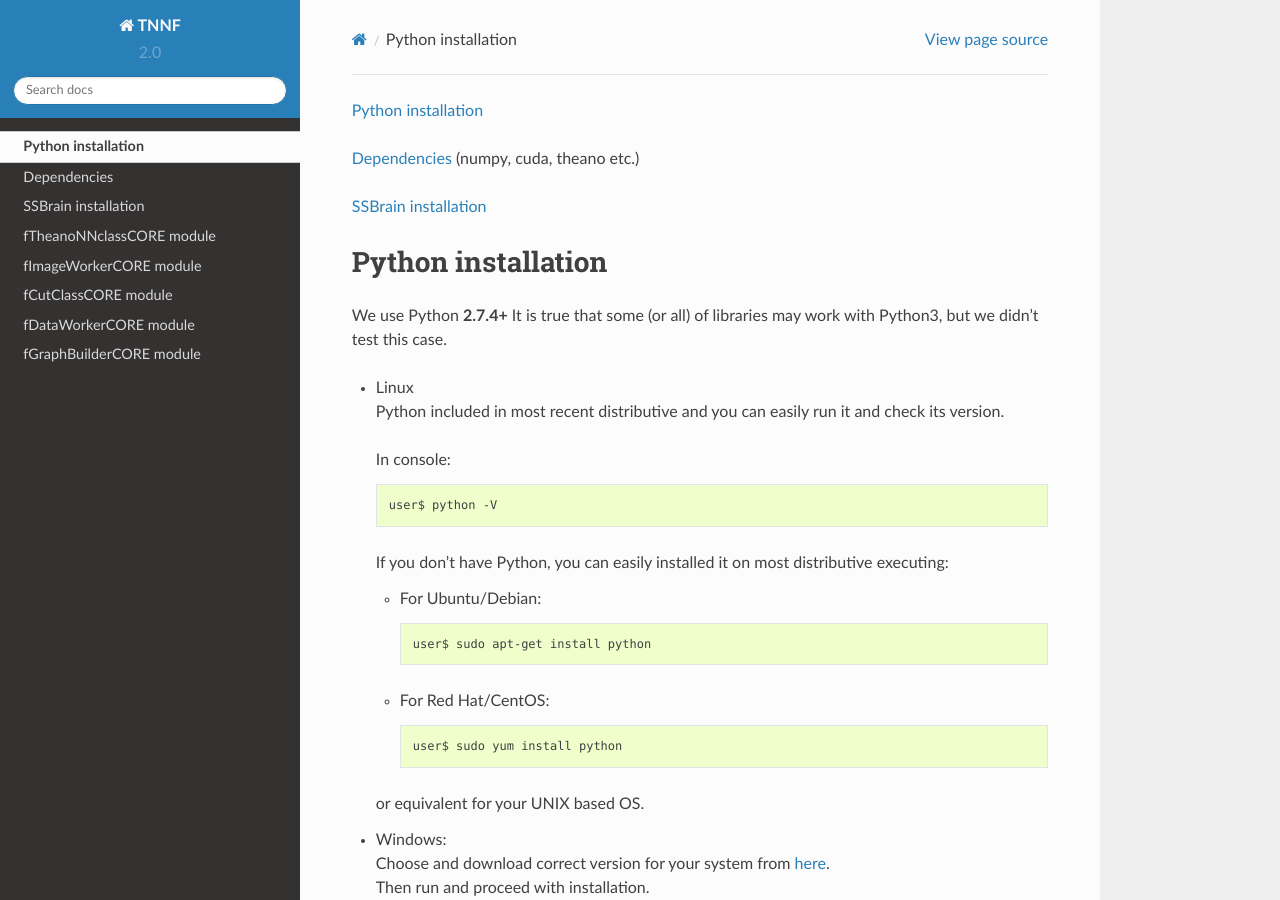
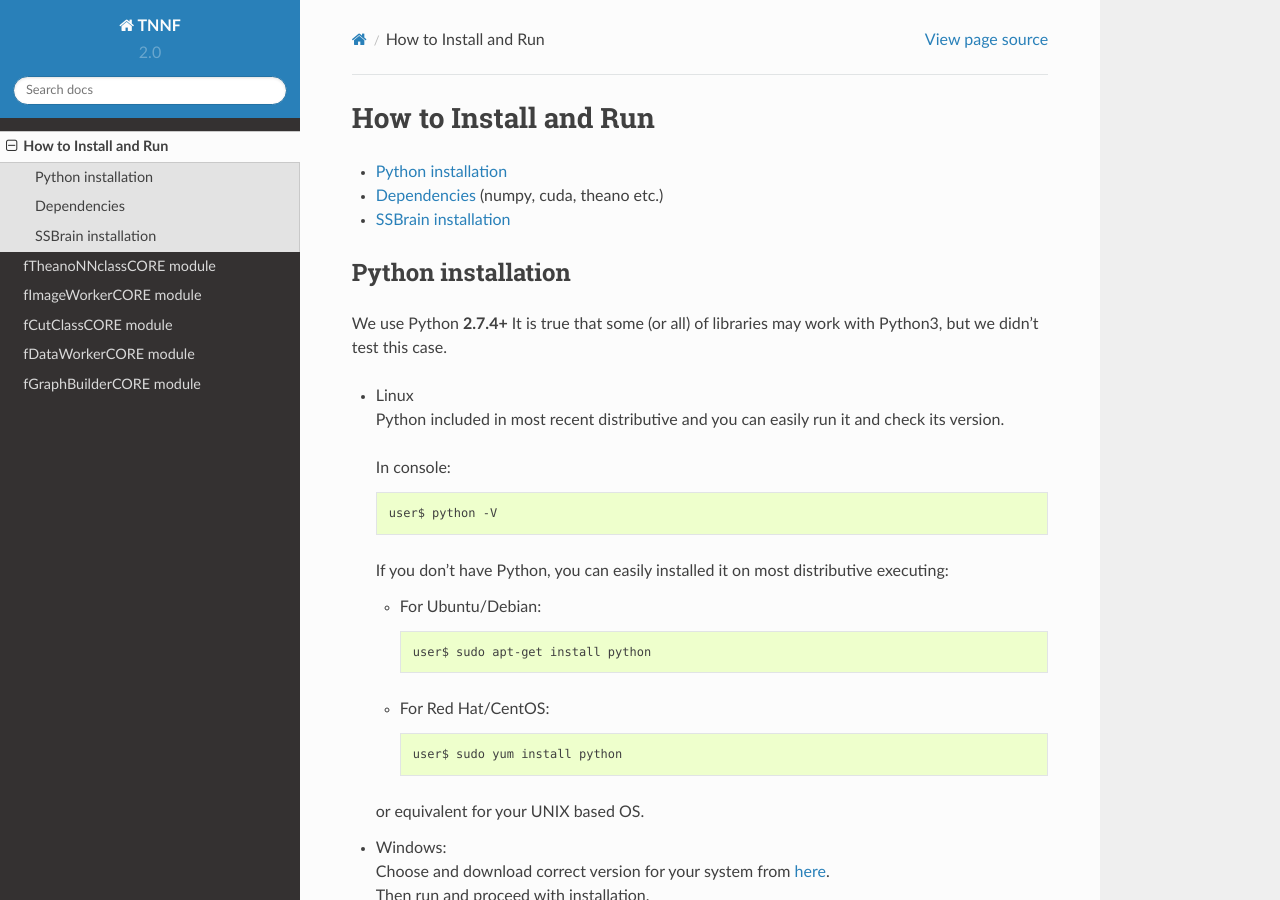
Before and after one commit to spaceuniverse/TNNF, a Sphinx documentation site: the page built from doc/HOWTO_Install.rst, in a window 1280 px wide and 900 px high. Built offline with Sphinx 7.4.7 and the Read the Docs theme 2.0.0, drawn with Linux system fonts in a browser that asks for light colours.

Commit message:
Update documentation.

```diff
--- a/doc/HOWTO_Install.rst
+++ b/doc/HOWTO_Install.rst
@@ -1,3 +1,6 @@
+How to Install and Run
+======================
+
 * `Python installation`_
 * `Dependencies`_ (numpy, cuda, theano etc.)
 * `SSBrain installation`_
```
